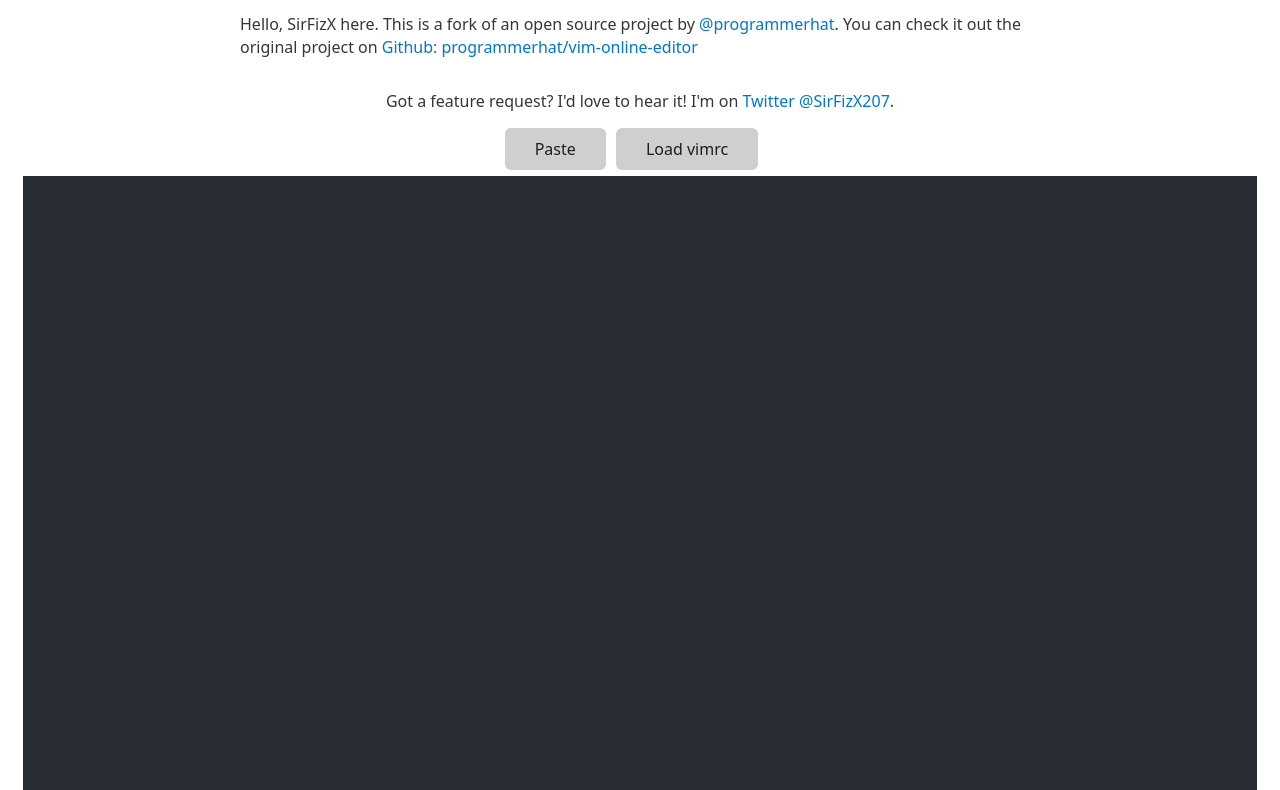
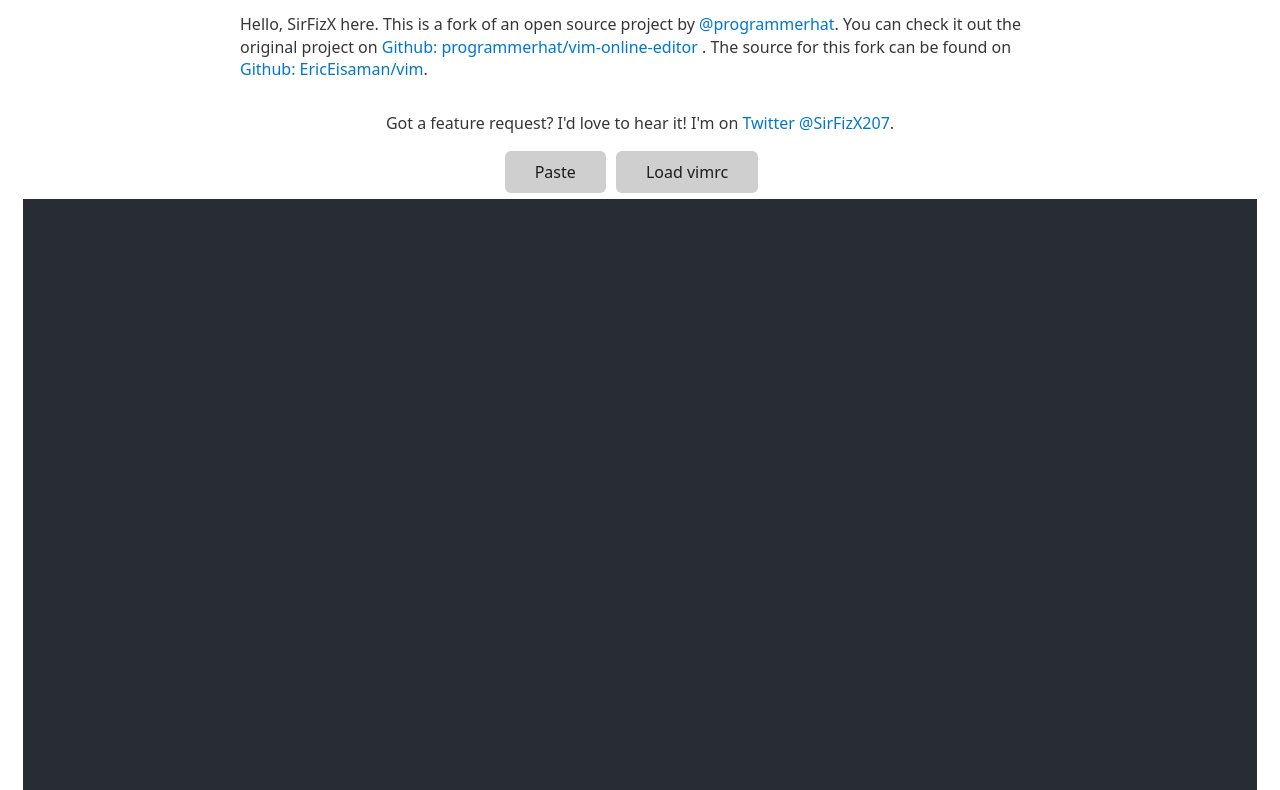
Before and after one commit to EricEisaman/vim, a plain HTML site: page index.html in a window 1280 px wide. Shown: the part 108-898 px from the top of the page. Drawn offline with nearby package versions, Linux system fonts and the light colour scheme.

Commit message:
update index.html description

```diff
--- a/index.html
+++ b/index.html
@@ -20,6 +20,8 @@
       <a href="https://github.com/programmerhat/vim-online-editor"
         >Github: programmerhat/vim-online-editor</a
       >
+      . The source for this fork can be found on
+      <a href="https://github.com/EricEisaman/vim">Github: EricEisaman/vim</a>.
     </p>
     <p>
       Got a feature request? I'd love to hear it! I'm on
@@ -47,9 +49,7 @@
 
     <p>Then just click the vim box and you're good to go!</p>
 
-    <p>
-      It's free. Doesn't cost anything.
-    </p>
+    <p>It's free. Doesn't cost anything.</p>
 
     <script type="module" src="vimwasm.js" async></script>
     <script type="module" src="main.js"></script>
```
